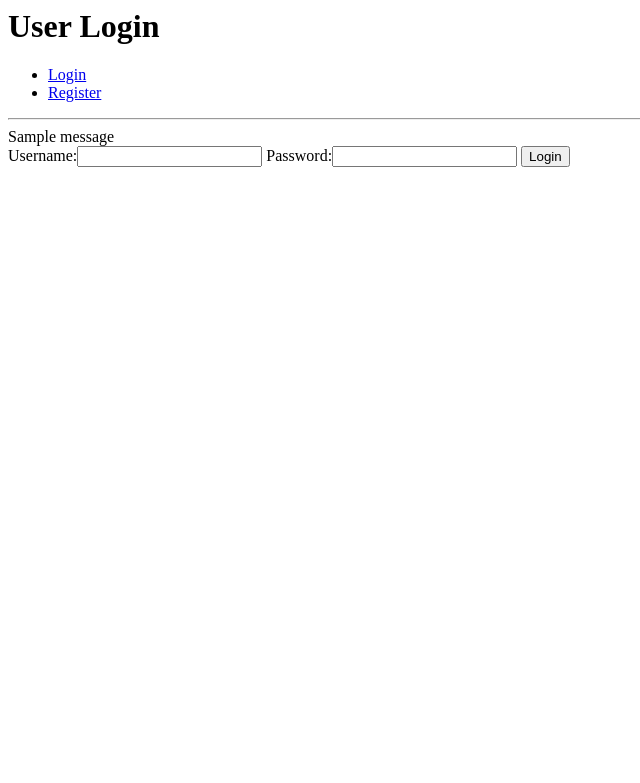
After one commit to mparkcode/test-watch, a Django app: page /accounts/login/ in a window 1280 px wide. The commit adds this page. Shown: the top 783 px of the page, without its empty margins (0-640 px from the left). Run offline with Django 3.2, Linux system fonts and the light colour scheme; one stand-in notice (Sample message) is shown.

Commit message:
added login and logout links

```diff
--- /dev/null
+++ b/accounts/forms.py
@@ -0,0 +1,8 @@
+from django import forms
+
+
+class UserLoginForm(forms.Form):
+    """Form is for user login"""
+
+    username = forms.CharField()
+    password = forms.CharField(widget=forms.PasswordInput)
--- /dev/null
+++ b/accounts/templates/login.html
@@ -0,0 +1,13 @@
+{% extends 'base.html' %}
+
+{% block page_title %}Login Page{% endblock %}
+
+{% block page_heading %}User Login{% endblock %}
+
+{% block content %}
+    <form method="POST">
+        {% csrf_token %}
+        {{ login_form }}
+        <button type="submit">Login</button>
+    </form>
+{% endblock %}
--- a/accounts/views.py
+++ b/accounts/views.py
@@ -1,7 +1,44 @@
-from django.shortcuts import render
+from django.shortcuts import render, redirect, reverse
+from django.contrib import auth, messages
+from django.contrib.auth.decorators import login_required
+from accounts.forms import UserLoginForm
 
 # Create your views here.
 
 def index(request):
     """Returns the Index.html file"""
     return render(request, 'index.html')
+
+@login_required
+def logout(request):
+    """Log the user out"""
+    auth.logout(request)
+    messages.success(request, "You have succuessfully been logged out")
+    return redirect(reverse('index'))
+
+
+def login(request):
+    """Return a login page"""
+    if request.user.is_authenticated:
+        return redirect(reverse('index'))
+    if request.method == "POST":
+        login_form = UserLoginForm(request.POST)
+
+        if login_form.is_valid():
+            user = auth.authenticate(username=request.POST['username'],
+                                    password=request.POST['password'])
+
+            if user:
+                auth.login(user=user, request=request)
+                messages.success(request, "You have successfully logged in")
+                return redirect(reverse('index'))
+            else:
+                login_form.add_error(None, "Your username or password is wrong")
+    else:
+        login_form = UserLoginForm()
+    return render(request, 'login.html', {"login_form": login_form})
+
+
+def registration(request):
+    """Render the registration page"""
+    return render(request, 'registration.html')
--- /dev/null
+++ b/templates/base.html
@@ -0,0 +1,31 @@
+<html lang="en">
+<head>
+    <meta charset="UTF-8">
+    <meta name="viewport" content="width=device-width, initial-scale=1.0">
+    <meta http-equiv="X-UA-Compatible" content="ie=edge">
+    <title>{% block page_title %}{% endblock %}</title>
+</head>
+<body>
+    <h1>{% block page_heading %}{% endblock %}</h1>
+        <nav>
+            <ul>
+                {% if user.is_authenticated %}
+                <li><a href="#">Profile</a></li>
+                <li><a href="{% url 'logout' %}">Logout</a></li>
+                {% else %}
+                <li><a href="{% url 'login' %}">Login</a></li>
+                <li><a href="{% url 'registration' %}">Register</a></li>
+                {% endif %}
+            </ul>
+        </nav>
+        <hr>
+        {% if messages %}
+        <div >
+            {% for message in messages %}
+                {{ message }}
+            {% endfor %}
+        </div>
+        {% endif %}
+        {% block content %}{% endblock %}
+</body>
+</html>
--- a/the_watch_agent/settings.py
+++ b/the_watch_agent/settings.py
@@ -55,7 +55,7 @@ ROOT_URLCONF = 'the_watch_agent.urls'
 TEMPLATES = [
     {
         'BACKEND': 'django.template.backends.django.DjangoTemplates',
-        'DIRS': [],
+        'DIRS': [os.path.join(BASE_DIR, 'templates')],
         'APP_DIRS': True,
         'OPTIONS': {
             'context_processors': [
@@ -119,3 +119,5 @@ USE_TZ = True
 # https://docs.djangoproject.com/en/1.11/howto/static-files/
 
 STATIC_URL = '/static/'
+
+MESSAGE_STORAGE = "django.contrib.messages.storage.session.SessionStorage"
--- a/the_watch_agent/urls.py
+++ b/the_watch_agent/urls.py
@@ -15,9 +15,12 @@ Including another URLconf
 """
 from django.conf.urls import url
 from django.contrib import admin
-from accounts.views import index
+from accounts.views import index, logout, login, registration
 
 urlpatterns = [
     url(r'^admin/', admin.site.urls),
-    url(r'^$', index),
+    url(r'^$', index, name="index"),
+    url(r'^accounts/logout/$', logout, name="logout"),
+    url(r'^accounts/login/$', login, name="login"),
+    url(r'^accounts/register/$', registration, name="registration")
 ]
```
Also changed, not shown: accounts/templates/index.html (+5 -18 lines), accounts/templates/registration.html (added, +8 -0 lines), db.sqlite3.
